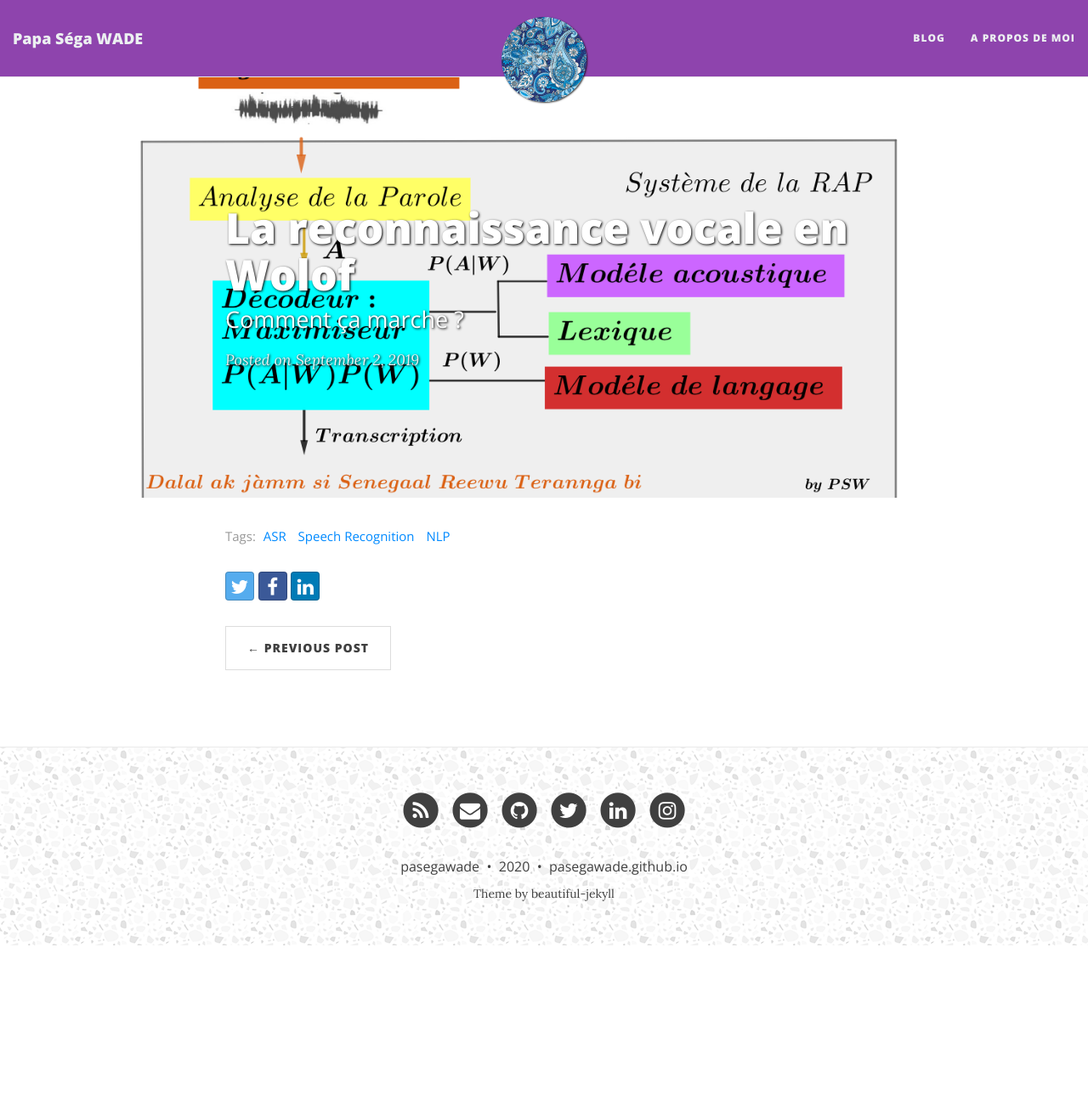
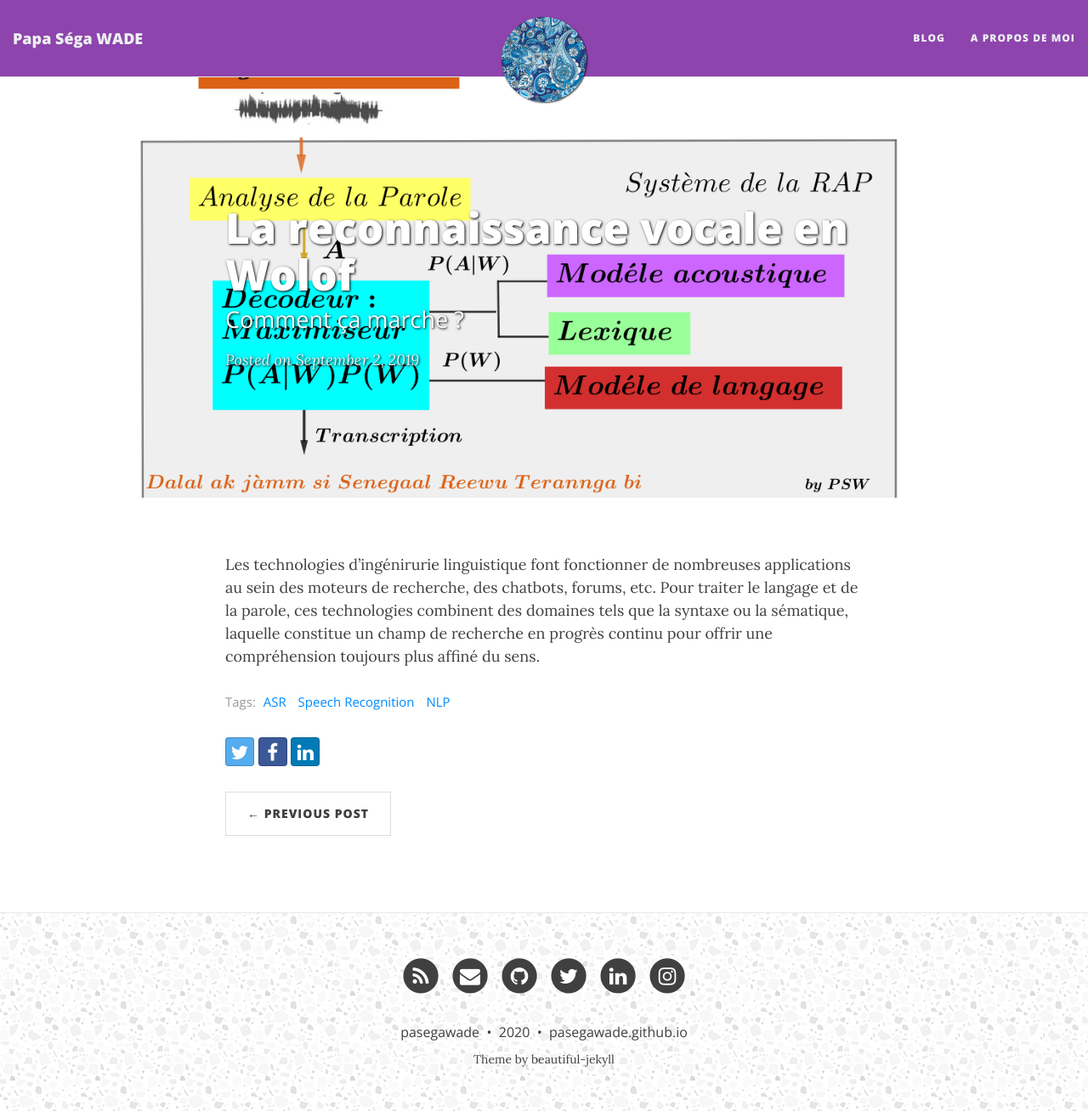
Before and after one commit to papasega/papasega.github.io, a Jekyll site: the page built from _posts/2019-09-02-snapchat.md, in a window 1280 px wide and 1308 px high. Shown: the whole window at 85% size. Built offline with Jekyll 4.4.1, drawn with Linux system fonts in a browser that asks for light colours; nearby versions of some CDN libraries; comment, search, counter and statistics services are not loaded.

Commit message:
Update 2019-09-02-snapchat.md

```diff
--- a/_posts/2019-09-02-snapchat.md
+++ b/_posts/2019-09-02-snapchat.md
@@ -7,3 +7,5 @@ share-img: http://pasegawade.github.io/img/ARS.png
 tags: [ASR, Speech Recognition, NLP]
 comments: true
 ---
+
+Les technologies d'ingénirurie linguistique font fonctionner de nombreuses applications au sein des moteurs de recherche, des chatbots, forums, etc. Pour traiter le langage et de la parole, ces technologies combinent des domaines tels que la syntaxe ou la sématique, laquelle constitue un champ de recherche en progrès continu pour offrir une compréhension toujours plus affiné du sens.
```
